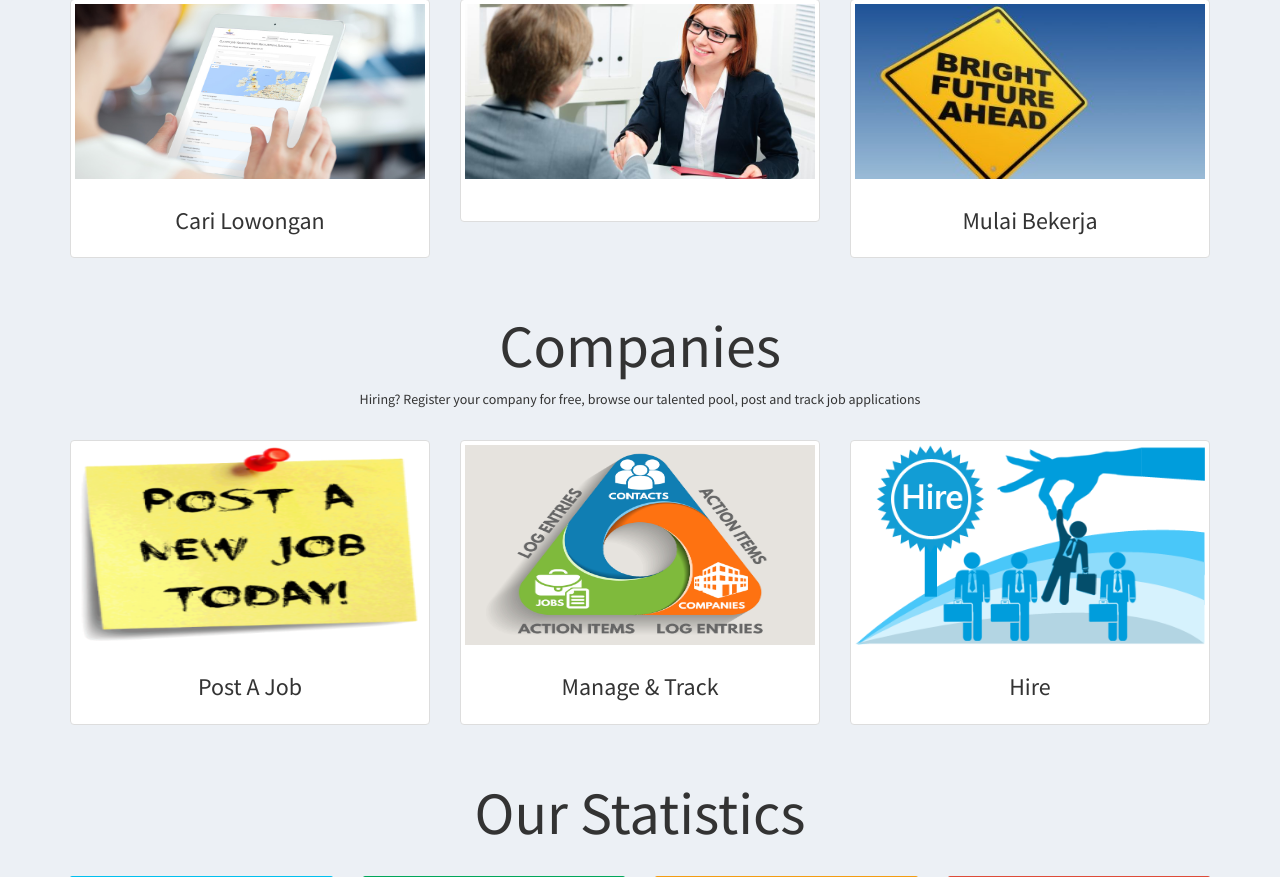
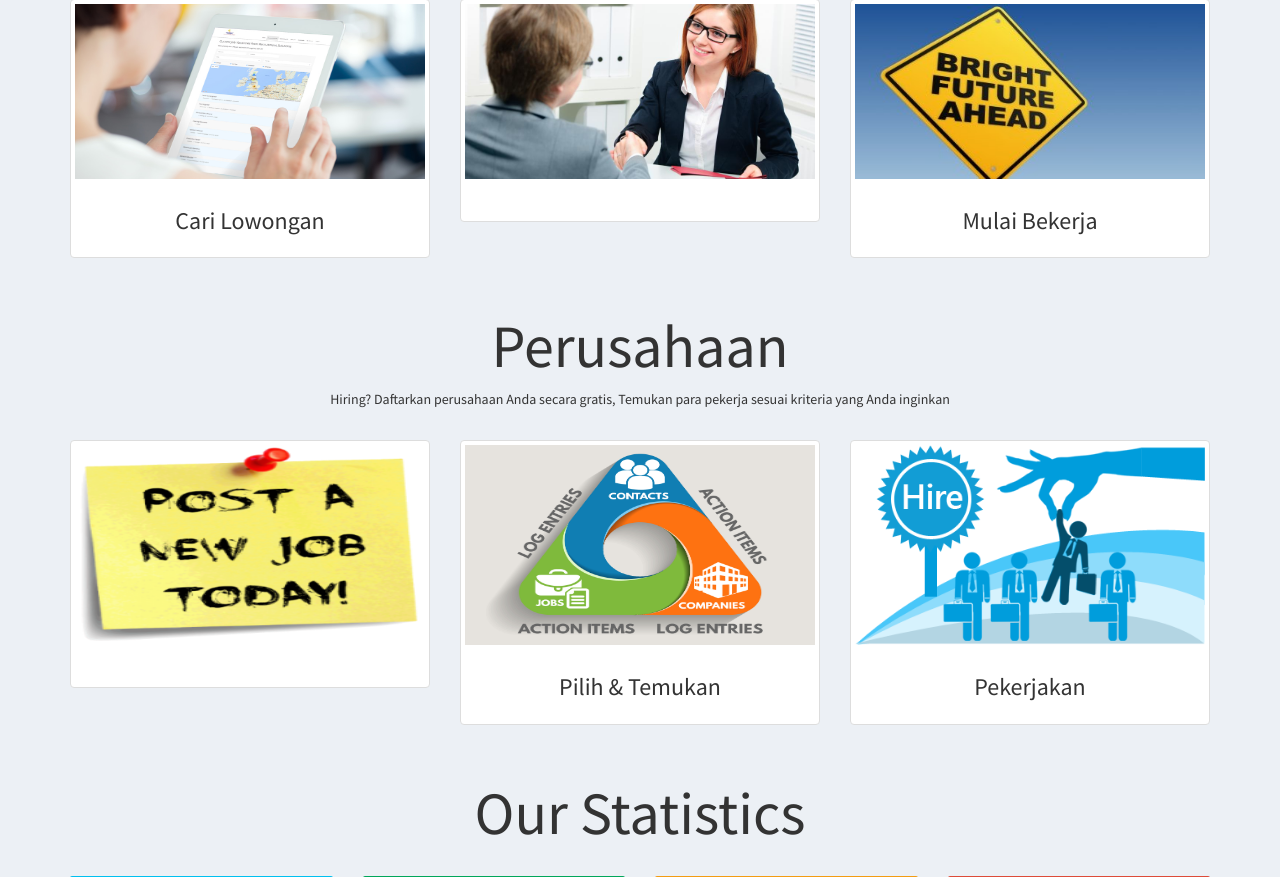
Before and after one commit to sarahsyifa/projeklowongankerja, a PHP site: page /index.php in a window 1280 px wide. Shown: the part 862-1739 px from the top of the page. Run offline with PHP 8.4, Linux system fonts and the light colour scheme; data that the repository does not hold is empty; some libraries are stand-ins or nearby versions.

Commit message:
index.php

```diff
--- a/index.php
+++ b/index.php
@@ -176,7 +176,7 @@
             <div class="thumbnail candidate-img">
               <img src="img/interviewed.jpeg" alt="Apply & Get Interviewed">
               <div class="caption">
-                <h3 class="text-center"Panggilan Wawancara</h3>
+                <h3 class="text-center"Mendapat Panggilan Wawancara</h3>
               </div>
             </div>
           </div>
@@ -196,8 +196,8 @@
       <div class="container">
         <div class="row">
           <div class="col-md-12 text-center latest-job margin-bottom-20">
-            <h1>Companies</h1>
-            <p>Hiring? Register your company for free, browse our talented pool, post and track job applications</p>
+            <h1>Perusahaan</h1>
+            <p>Hiring? Daftarkan perusahaan Anda secara gratis, Temukan para pekerja sesuai kriteria yang Anda inginkan</p>
           </div>
         </div>
         <div class="row">
@@ -205,7 +205,7 @@
             <div class="thumbnail company-img">
               <img src="img/postjob.png" alt="Browse Jobs">
               <div class="caption">
-                <h3 class="text-center">Post A Job</h3>
+                <h3 class="text-center"Unggah Lowongan kerja</h3>
               </div>
             </div>
           </div>
@@ -213,7 +213,7 @@
             <div class="thumbnail company-img">
               <img src="img/manage.jpg" alt="Apply & Get Interviewed">
               <div class="caption">
-                <h3 class="text-center">Manage & Track</h3>
+                <h3 class="text-center">Pilih & Temukan</h3>
               </div>
             </div>
           </div>
@@ -221,7 +221,7 @@
             <div class="thumbnail company-img">
               <img src="img/hire.png" alt="Start A Career">
               <div class="caption">
-                <h3 class="text-center">Hire</h3>
+                <h3 class="text-center">Pekerjakan</h3>
               </div>
             </div>
           </div>
```
